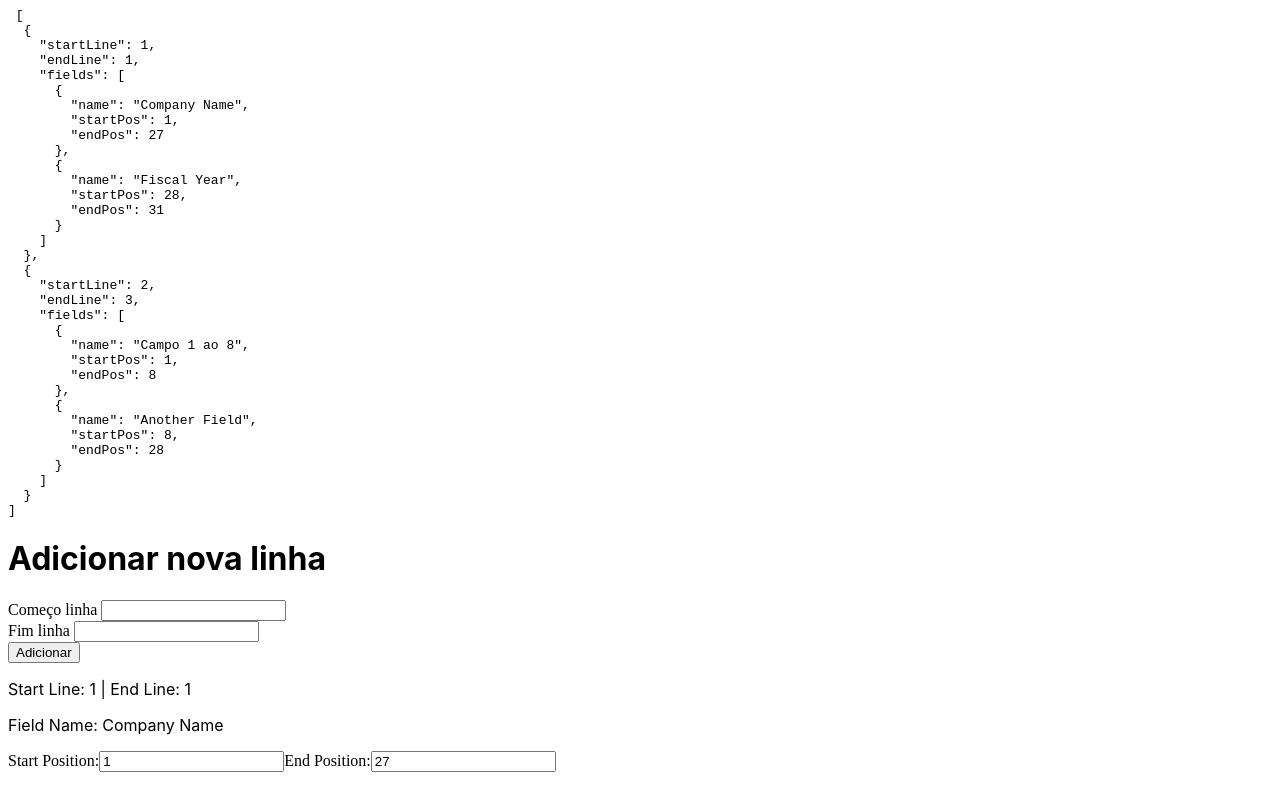
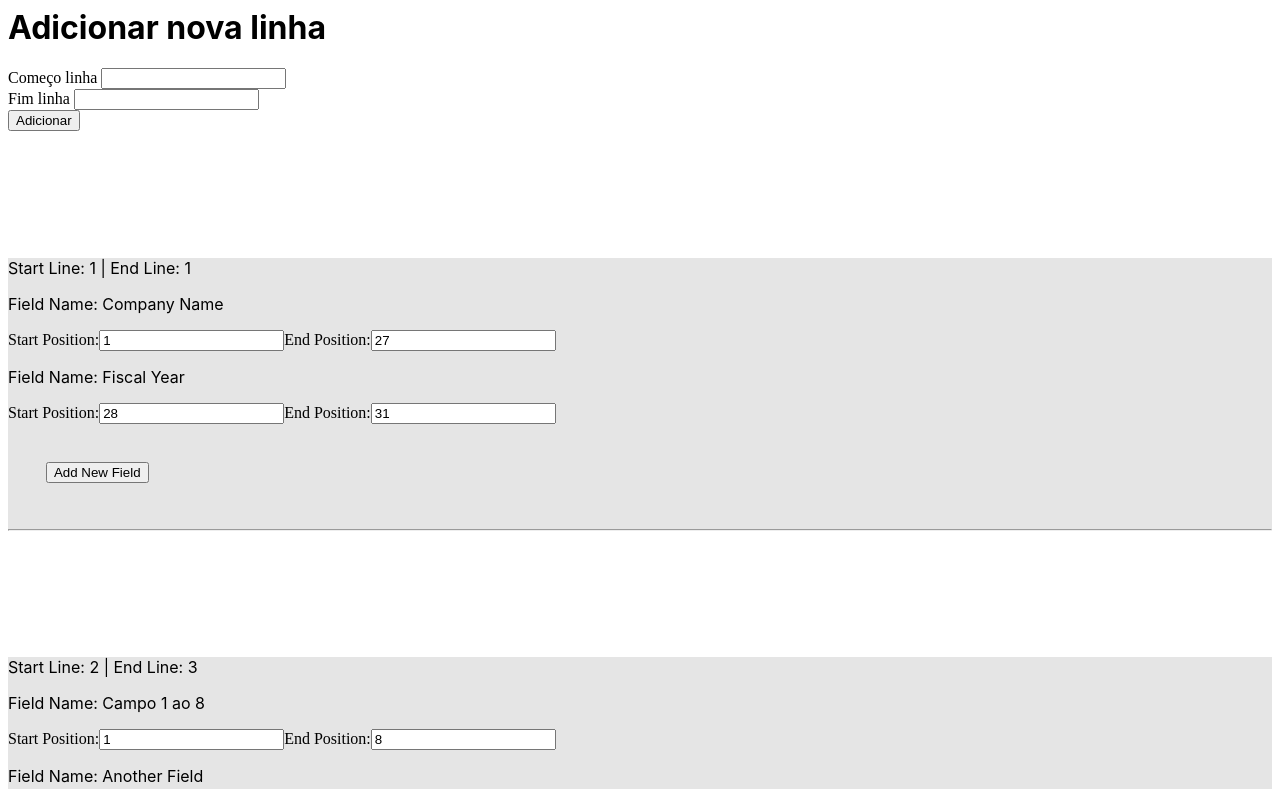
Before and after one commit to matefs/formulario-instrucoes-react, a React (Create React App) app: page / in a window 1280 px wide. Shown: the top 789 px of the page. Built offline with nearby package versions, Linux system fonts and the light colour scheme.

Commit message:
add: edit and add new fields into new and old lines

```diff
--- a/src/LineInstructions.jsx
+++ b/src/LineInstructions.jsx
@@ -71,8 +71,8 @@ function Form() {
 
   return (
     <div>
-      <pre> {JSON.stringify(lineInstructions, null, 2)} </pre>
-
+{/*       <pre> {JSON.stringify(lineInstructions, null, 2)} </pre>
+ */}
       <div>
         <h1>Adicionar nova linha</h1>
         <form onSubmit={handleSubmit}>
@@ -96,9 +96,9 @@ function Form() {
         </form>
       </div>
 
-      <div>
+      <div >
         {lineInstructions.map((line, lineIndex) => (
-          <div key={lineIndex}>
+          <div style={{backgroundColor:'rgba(0,0,0,.1)', marginTop:'10%'}} key={lineIndex}>
             <p>
               Start Line: {line.startLine} | End Line: {line.endLine}
             </p>
@@ -137,7 +137,7 @@ function Form() {
                 </label>
               </div>
             ))}
-            <button onClick={() => handleAddField(lineIndex)}>
+            <button style={{margin:'3%'}} onClick={() => handleAddField(lineIndex)}>
               Add New Field
             </button>
             <hr />
```
